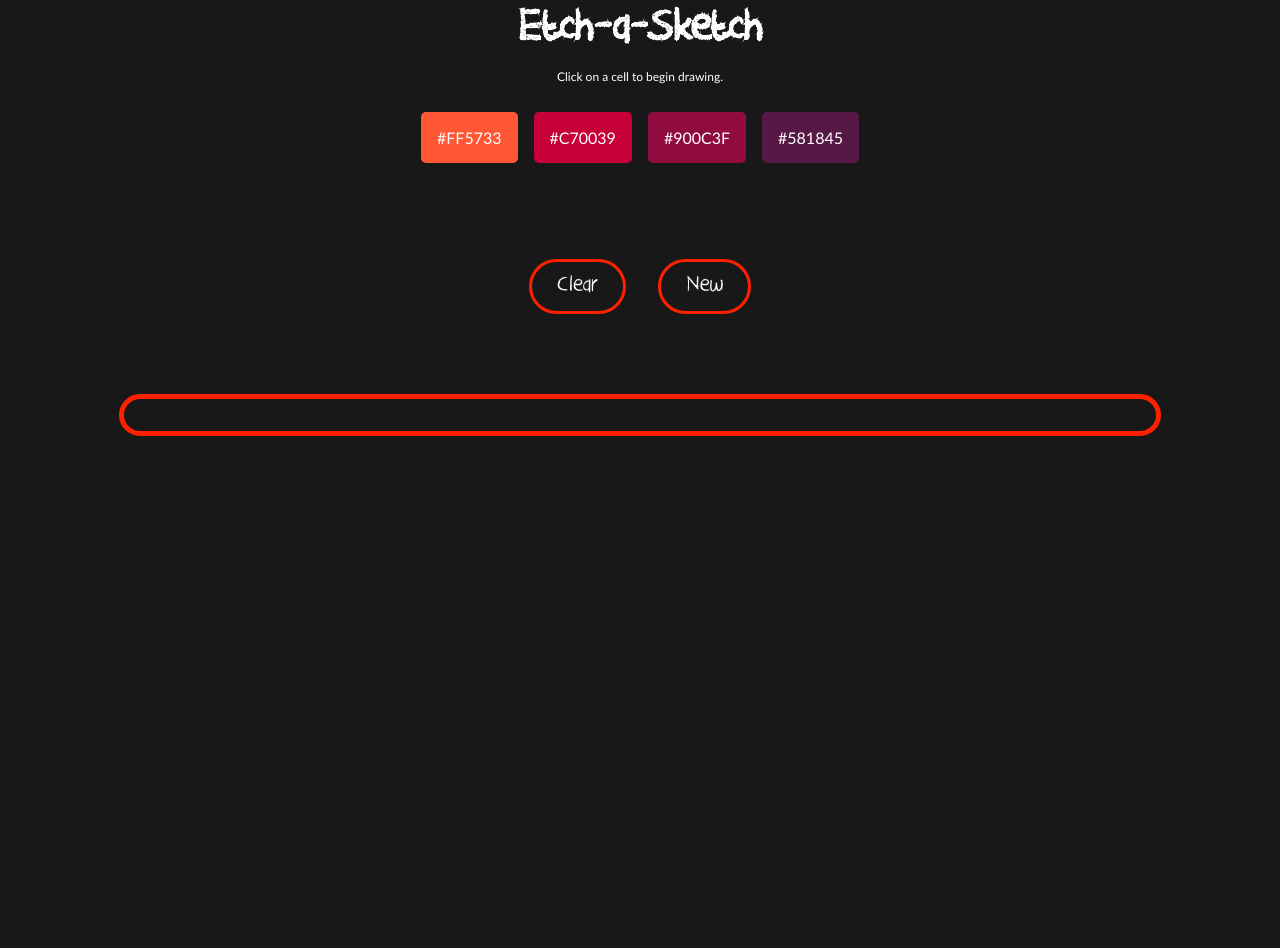
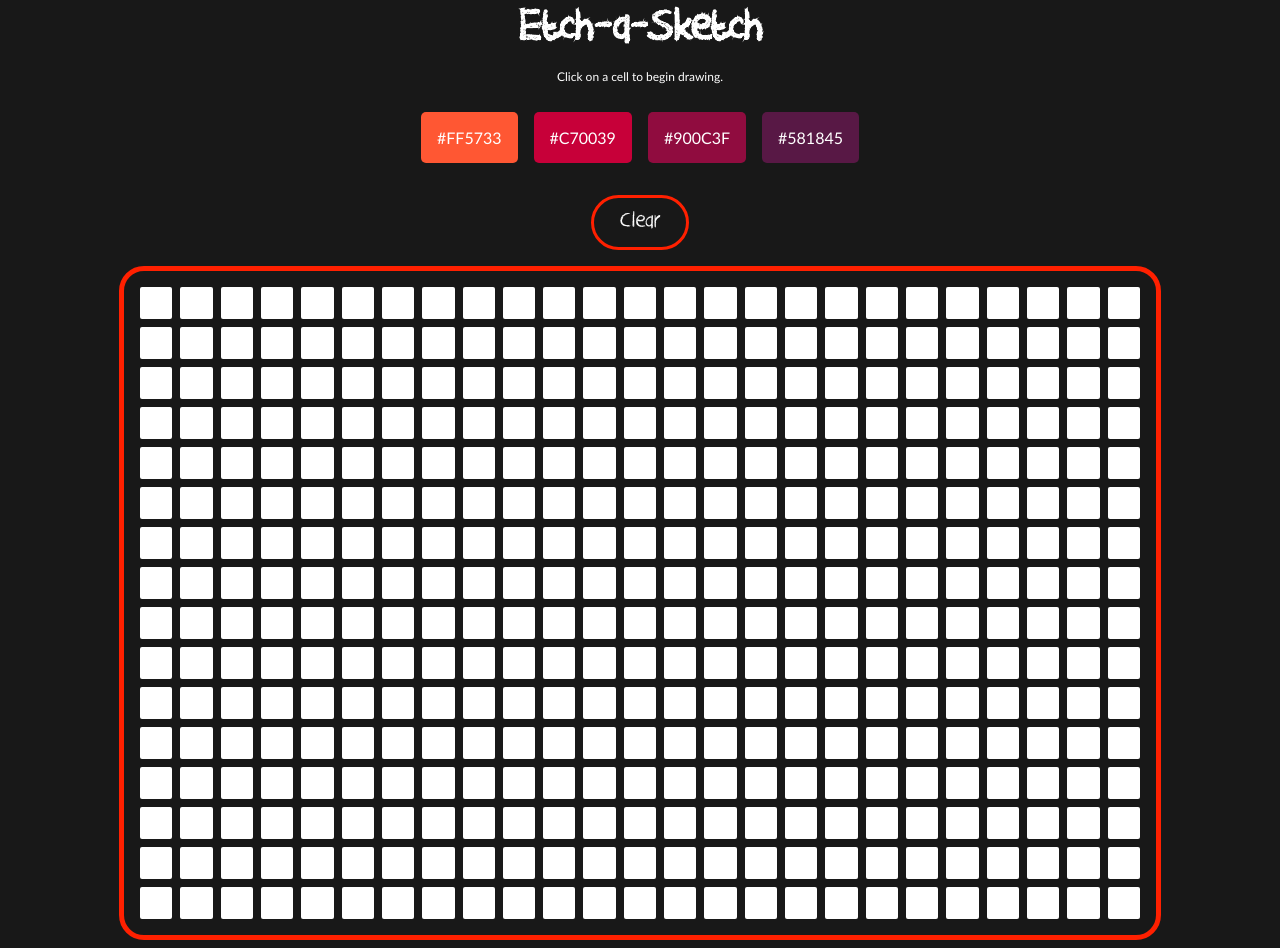
Before and after one commit to jmartinezusf/etch-a-sketch, a plain HTML site: page index.html in a window 1280 px wide. Both pictures are taken after a click on the button "Clear". Before the commit the page ends 800 px from the top, so only its background shows below. Drawn offline with Linux system fonts and the light colour scheme.

Commit message:
final touches and fixed minor bugs

```diff
--- a/index.html
+++ b/index.html
@@ -18,7 +18,6 @@
     </div>
     <div class="btn-container">
     <button class="clear">Clear</button>
-    <button class="new">New</button>
     </div>
 
 
--- a/script.js
+++ b/script.js
@@ -1,19 +1,8 @@
 const container = document.querySelector('#container');
 const clearBtn = document.querySelector('.clear');
 const newBtn = document.querySelector('.new');
-const title = document.createElement('h1');
 
-
-
-createGrid(16,16);
-
-newBtn.addEventListener('click', function() {
-    let userInput = prompt('How many squares? [0 - 100]', '');
-
-    if (userInput <= 100) {
-        createGrid(userInput, userInput);
-    }
-});
+createGrid(20,20);
 
 function clearGrid() {
     container.removeChild(cell);
@@ -34,20 +23,16 @@ function createGrid(row, column) {
                     cell.setAttribute('style', 'background: #900c3f');
                     cell.addEventListener('mousedown', () => {
                         cell.setAttribute('style', 'background: #581845');
-                        cell.addEventListener('mousedown', () => {
-                            cell.setAttribute('style', 'background: #fff');
-                        });
                     });
                 });
             });
         });
 
-
         clearBtn.addEventListener('click', clearGrid);
 
+    }
+}
 
-        function clearGrid() {
-            container.removeChild(cell);
-            }
-        }
-    }
+function clearGrid() {
+    window.location.reload();
+}
--- a/style.css
+++ b/style.css
@@ -24,12 +24,11 @@ p{
 }
 
 .btn-container {
-    width: 200px;
+    width: 100px;
     margin: auto;
     display: flex;
     justify-content: center;
-    padding: 5em;
-    gap: 2em;
+    padding: 1em;
 }
 
 div.fadeOut {
@@ -52,6 +51,7 @@ div.fadeOut {
     flex: 1;
     padding: 1em;
     background: #fff;
+    border-radius: 2px;
 }
 
 
```
